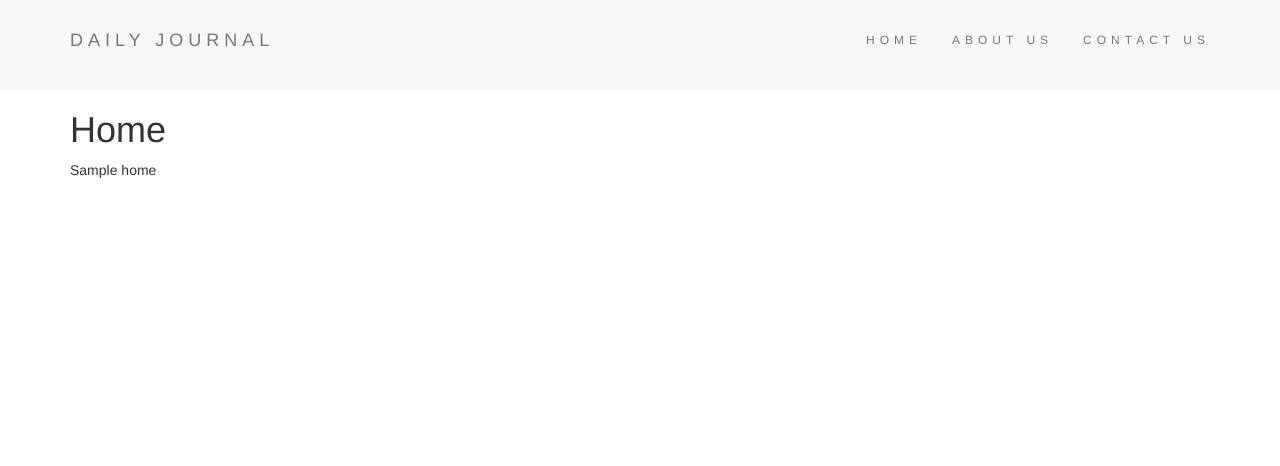
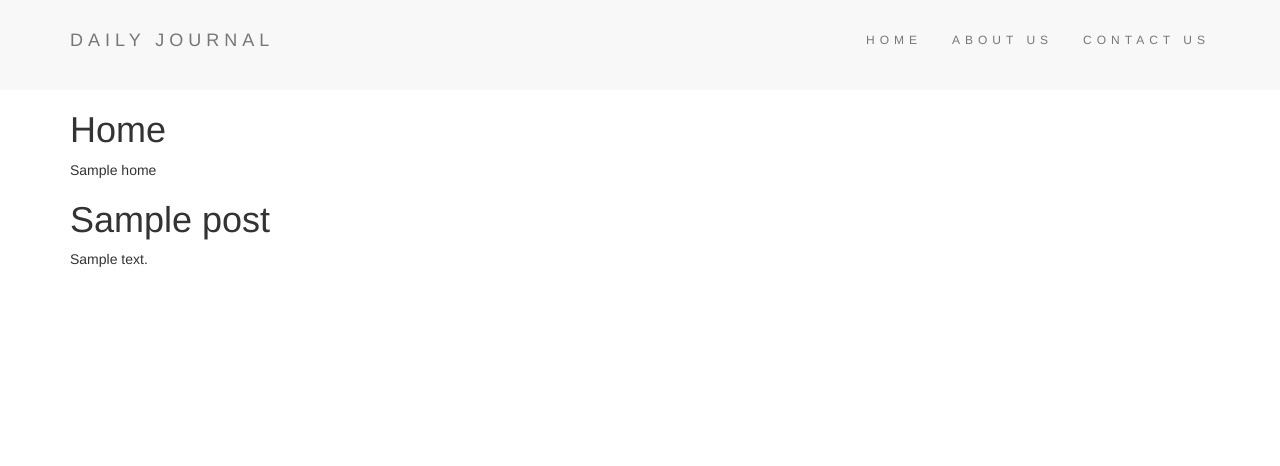
Before and after one commit to BinuDavid/EJS_Challenge, a Node server app: template views/home.ejs in a window 1280 px wide. Shown: the top 466 px of the page. Run offline with Node 20, Linux system fonts and the light colour scheme; the template is opened without the code that fills it: most values are stand-ins (such as "Sample title", 1, 10 or a date in 2020).

Commit message:
Challenge 15 Complete

```diff
--- a/views/home.ejs
+++ b/views/home.ejs
@@ -5,7 +5,8 @@
 
 
 <% posts.forEach(post=> { %>
-   <% console.log(post.title) %>
+   <h1> <%= post.title %> </h1>
+   <p> <%= post.content %> </p>
 <% }) %>
 
 
```
Also changed, not shown: README.md.
